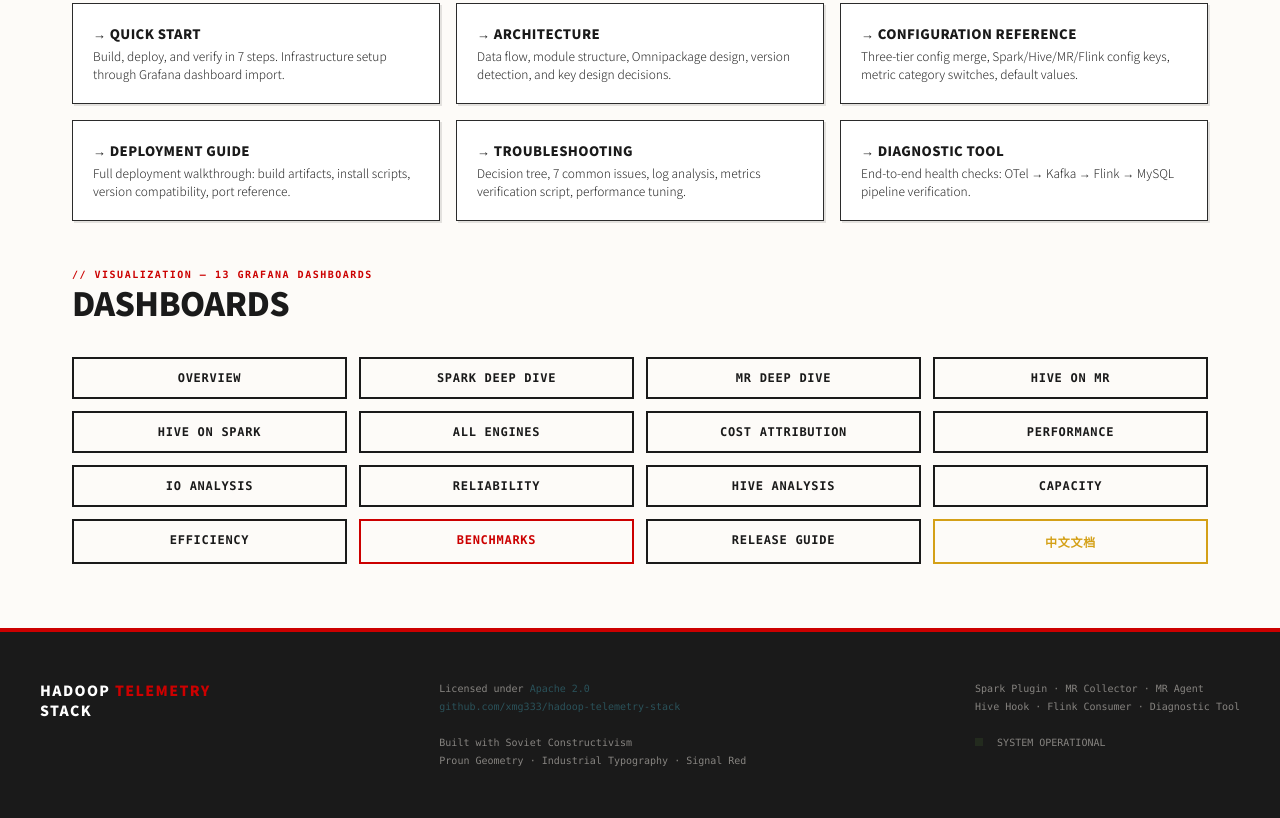
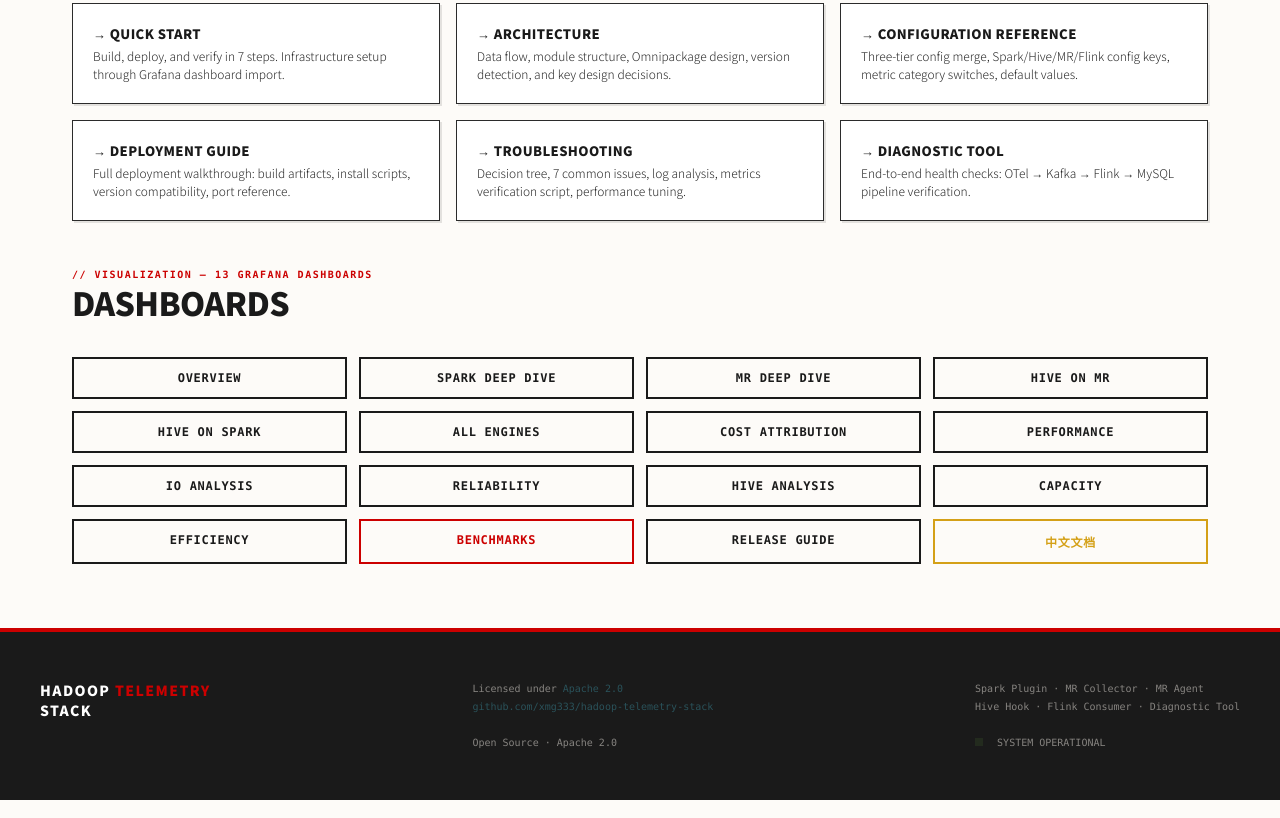
Before and after one commit to xmg333/xmg333.github.io, a plain HTML site: page index.html in a window 1280 px wide. Shown: the part 1756-2574 px from the top of the page. Drawn offline with Linux system fonts and the light colour scheme.

Commit message:
fix: remove unrelated design references from footer

```diff
--- a/index.html
+++ b/index.html
@@ -57,7 +57,7 @@
     font-variant-numeric: tabular-nums;
   }
 
-  /* ── HERO (PROUN) ── */
+  /* ── HERO ── */
   .hero {
     margin-top: 56px;
     position: relative;
@@ -570,8 +570,7 @@
       Licensed under <a href="https://github.com/xmg333/hadoop-telemetry-stack/blob/master/LICENSE">Apache 2.0</a><br>
       <a href="https://github.com/xmg333/hadoop-telemetry-stack">github.com/xmg333/hadoop-telemetry-stack</a><br>
       <br>
-      Built with Soviet Constructivism<br>
-      Proun Geometry · Industrial Typography · Signal Red
+      Open Source · Apache 2.0
     </div>
     <div class="footer-meta">
       Spark Plugin · MR Collector · MR Agent<br>
```
